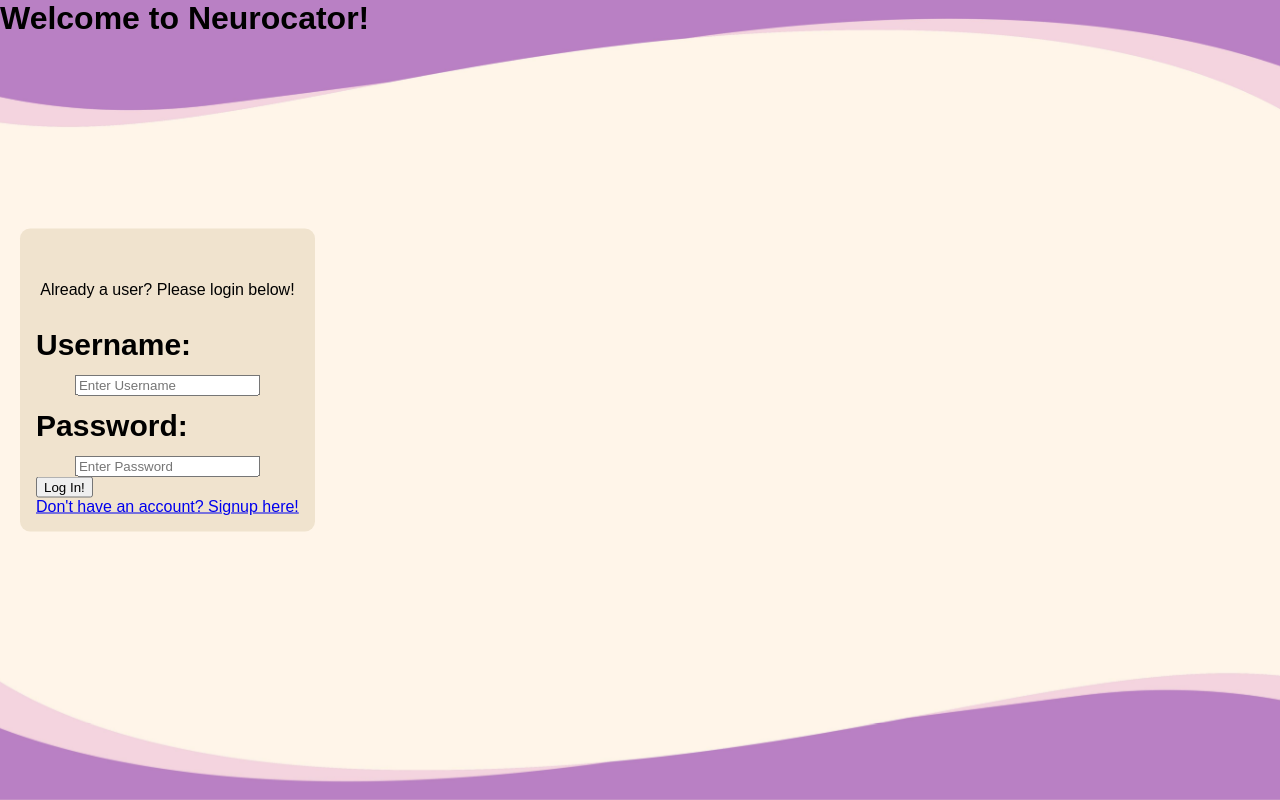
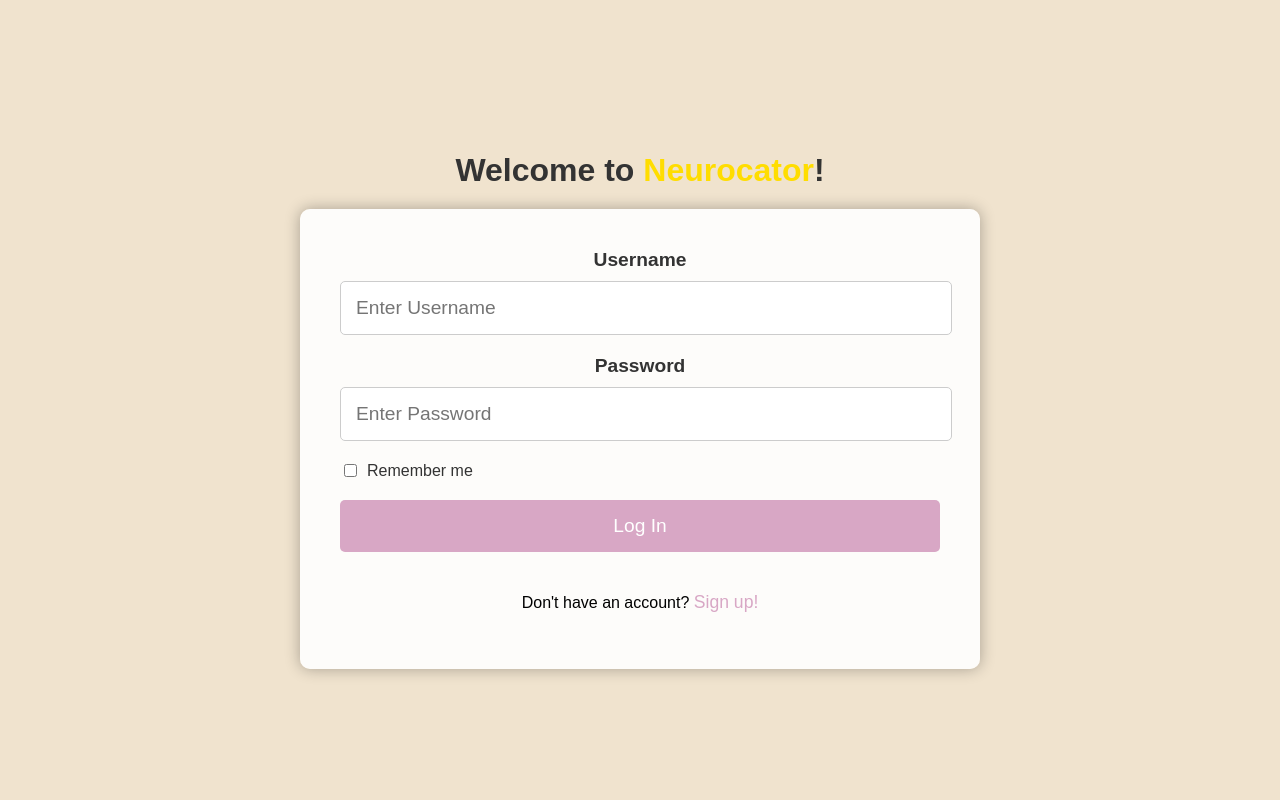
Before and after one commit to Neurocator/Neurocator, a Flask app: page / in a window 1280 px wide. Run offline with Flask 3, Linux system fonts and the light colour scheme; some libraries are stand-ins or nearby versions; some web fonts are replaced.

Commit message:
login page

```diff
--- a/static/style.css
+++ b/static/style.css
@@ -6,92 +6,3 @@
     font-weight: normal; /* Adjust weight if needed */
     font-style: normal; /* Adjust style if needed */
 }
-
-body, html {
-    /* font-family: 'opendyslexic';
-    src: url('http://dyslexicfonts.com/fonts/OpenDyslexic-Regular.otf'); */
-    font-family: 'OpenDyslexic', sans-serif;
-    background-color: #f0e3ce;
-    margin: 0px;
-}
-
-
-.page-option {
-    background-color: #b286e0;
-    border: none;
-    color: white;
-    padding: 15px 32px;
-    text-align: center;
-    text-decoration: none;
-    display: inline-block;
-    font-size: 16px;
-    height: 300px;
-    width: 200px;
-    border-radius: 10%;
-    display: flex;
-    justify-content: center;
-    align-items: center;
-    padding: 20px;
-    margin: 10px;
-}
-
-.container {
-    display: flex;
-    justify-content: space-around;
-    align-items: center;
-}
-
-.welcome-message {
-    font-size: xx-large;
-    align-items: center;
-}
-
-.logincontainer {
-    position: absolute;
-    top: 45%;
-    /* center vertically from https://www.w3schools.com/howto/howto_css_center-vertical.asp */
-    -ms-transform: translateY(-50%);
-    transform: translateY(-50%);
-    margin: 20px;
-    left: 0;
-    text-align: left;
-    max-width: 700px;
-    height: fit-content;
-    padding: 16px;
-    border-radius: 10px;
-    background-color: #f0e3ce;
-  }
-
-.login-message {
-    color: black;
-    text-align: center;
-    padding-top: 20px;
-}
-
-.question {
-    font-size: 30px;
-    line-height: 60px;
-    margin-bottom: 20px;
-}
-
-.answer {
-    margin: auto;
-    display: block;
-    margin-bottom: 0;
-}
-
-.bg-img {
-    /* the image used */
-    background-image: url("Neurocator Prototype.jpg");
-
-    /* control the height of the image */
-    height: 100%;
-    width: 100%;
-    z-index: -1;
-
-    /* center and scale the image nicely */
-    background-attachment: fixed;
-    background-position: center;
-    background-repeat: no-repeat;
-    background-size: cover;
-  }
--- a/templates/login.html.j2
+++ b/templates/login.html.j2
@@ -1,30 +1,153 @@
-
+<!DOCTYPE html>
+<html lang="en">
 <head>
+    <meta charset="UTF-8">
+    <meta name="viewport" content="width=device-width, initial-scale=1.0">
     <title>Neurocator!</title>
     <link rel="stylesheet" type="text/css" href="static/style.css"/>
+    <style>
+        body, html {
+            font-family: 'OpenDyslexic', sans-serif;
+            background-color: #f0e3ce;
+            margin: 0px;
+            height: 100%;
+            overflow: hidden;
+        }
+
+        .bg-img {
+            background-image: url("static/Neurocator Prototype.jpg"); /* Ensure the path is correct */
+            height: 100%;
+            width: 100%;
+            background-size: cover;
+            background-position: center;
+            background-repeat: no-repeat;
+            position: fixed;
+            top: 0;
+            left: 0;
+            z-index: -1;
+        }
+
+        .content {
+            display: flex;
+            flex-direction: column;
+            justify-content: center;
+            align-items: center;
+            height: 100%;
+            text-align: center;
+        }
+
+        .welcome-message {
+            font-size: xx-large;
+            color: #333;
+            margin-bottom: 20px;
+        }
+
+        .yellow {
+            color: #ffdd00;
+        }
+
+        .form-container {
+            background: rgba(255, 255, 255, 0.9);
+            padding: 40px;
+            border-radius: 10px;
+            box-shadow: 0px 0px 15px rgba(0,0,0,0.3);
+            max-width: 600px;
+            width: 100%;
+            display: flex;
+            flex-direction: column;
+            align-items: center;
+        }
+
+        .login-form {
+            width: 100%;
+        }
+
+        .form-label {
+            display: block;
+            margin-bottom: 10px;
+            font-weight: bold;
+            color: #333;
+            font-size: 1.2em;
+        }
+
+        .form-input {
+            width: calc(100% - 20px);
+            padding: 15px;
+            margin-bottom: 20px;
+            border: 1px solid #ccc;
+            border-radius: 5px;
+            font-size: 1.2em;
+        }
+
+        .remember-me-container {
+            display: flex;
+            align-items: center;
+            margin-bottom: 20px;
+        }
+
+        .remember-me-checkbox {
+            margin-right: 10px;
+        }
+
+        .remember-me-label {
+            font-size: 1em;
+            color: #333;
+        }
+
+        .login-button {
+            background-color: #d8a7c5;
+            color: white;
+            border: none;
+            padding: 15px 20px;
+            font-size: 1.2em;
+            cursor: pointer;
+            border-radius: 5px;
+            width: 100%;
+            margin-bottom: 20px;
+        }
+
+        .login-button:hover {
+            background-color: #c28ab4;
+        }
+
+        .signup-container {
+            text-align: center;
+            margin-top: 20px;
+        }
+
+        .signup-link {
+            color: #d8a7c5;
+            text-decoration: none;
+            font-size: 1.1em;
+        }
+
+        .signup-link:hover {
+            text-decoration: underline;
+        }
+    </style>
 </head>
-
-
-{% block body %}
-
-<div class="bg-img">
-
-    <h1 class="welcome-message">Welcome to <span class="yellow">Neurocator</span><span>!</span></h1>
-
-    <div>
-    <form method = "POST" class="logincontainer">
-        <p class="login-message">Already a user? Please login below!</p>
-        <label class="question"><b>Username:</b></label>
-        <input placeholder="Enter Username" name="username" class="answer" required>
-        <label class="question"><b>Password:</b></label>
-        <input type="password" placeholder="Enter Password" name="password" class="answer" required>
-        <button type="submit">Log In!</button>
-        <br>
-        <a href="signup">Don't have an account? Signup here!</a>
-    </form>
+<body>
+    {% block body %}
+    <div class="bg-img" style="background-image: url('static/Neurocator Prototype.jpg');"></div>
+    <div class="content">
+        <h1 class="welcome-message">Welcome to <span class="yellow">Neurocator</span><span>!</span></h1>
+        <div class="form-container">
+            <form method="POST" class="login-form">
+                <label class="form-label"><b>Username</b></label>
+                <input type="text" placeholder="Enter Username" name="username" class="form-input" required>
+                <label class="form-label"><b>Password</b></label>
+                <input type="password" placeholder="Enter Password" name="password" class="form-input" required>
+                <div class="remember-me-container">
+                    <input type="checkbox" name="remember" class="remember-me-checkbox">
+                    <label class="remember-me-label">Remember me</label>
+                </div>
+                <button type="submit" class="login-button">Log In</button>
+                <div class="signup-container">
+                    <p>Don't have an account? <a href="signup" class="signup-link">Sign up!</a></p>
+                </div>
+            </form>
+        </div>
     </div>
-
-</div>
-
-
-{% endblock %}
+    {% endblock %}
+</body>
+</html>
```
Also changed, not shown: About Us.svg (added).
